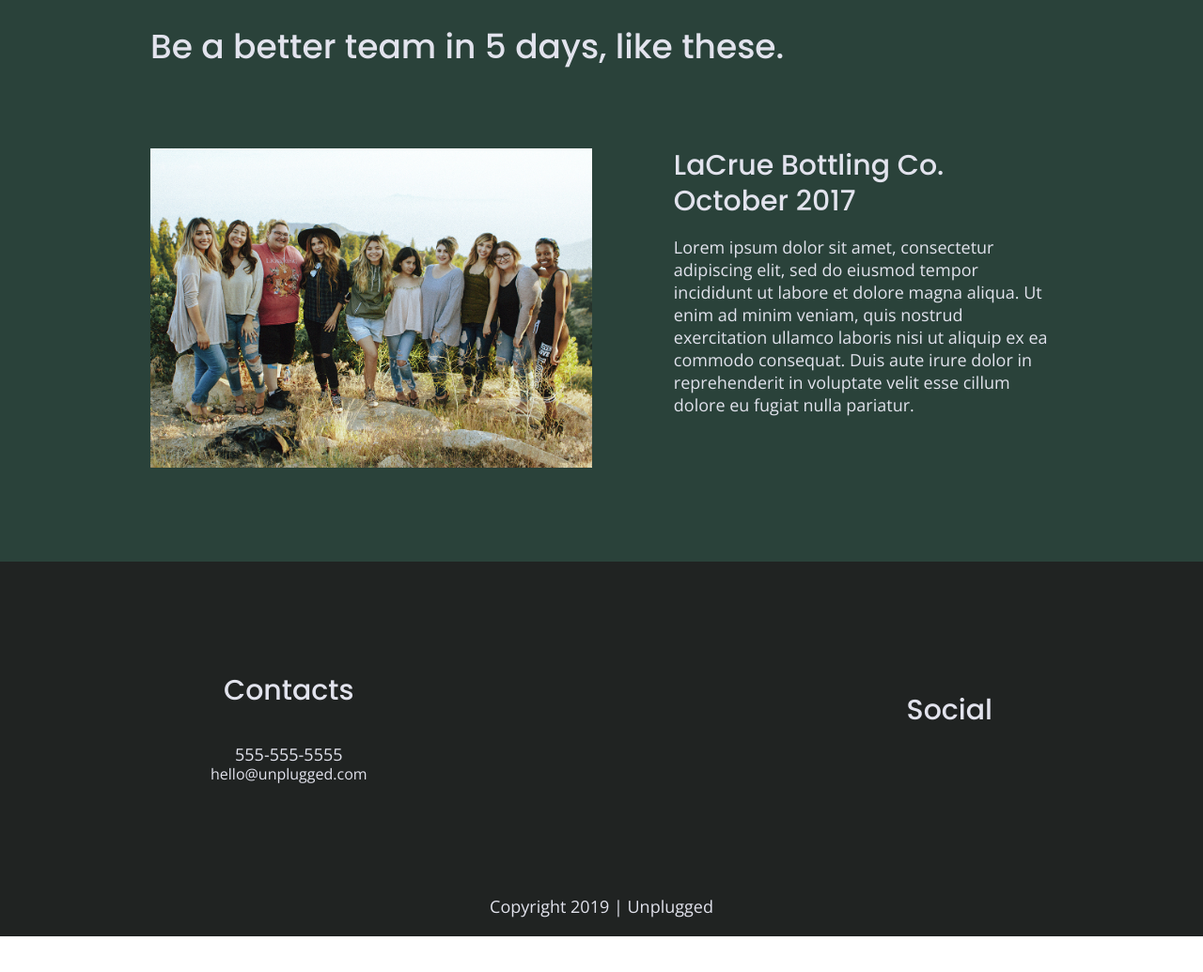
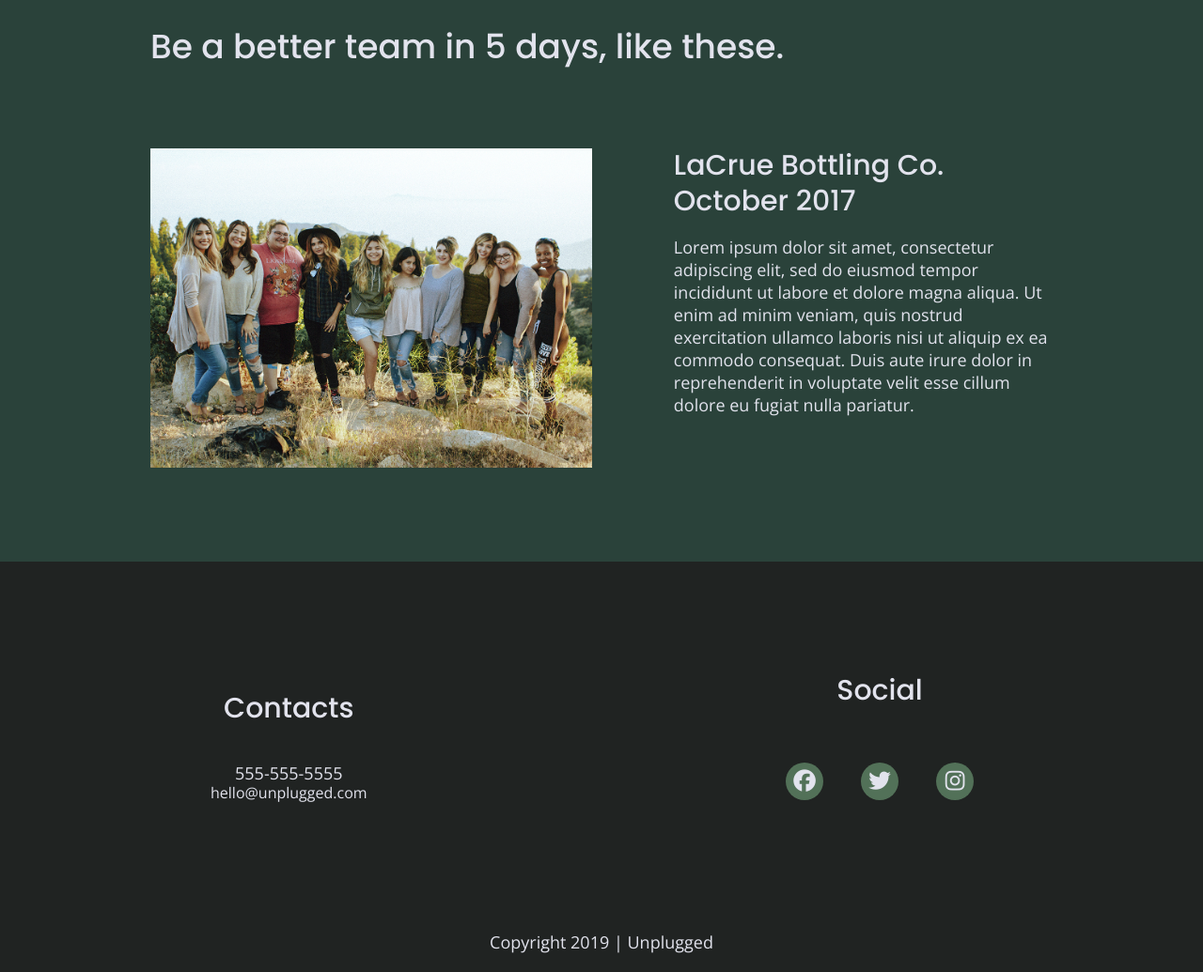
Before and after one commit to Penelope061/206-unplugged, a website built with Parcel: page index.html in a window 1280 px wide. Shown: the part 1996-3031 px from the top of the page at 94% size. Before the commit the page ends 2993 px from the top, so only its background shows below. Built offline with nearby package versions, Linux system fonts and the light colour scheme.

Commit message:
Added social icons

```diff
--- a/css/main.css
+++ b/css/main.css
@@ -235,11 +235,22 @@ footer .social-icons {
 	align-items: center;
 }
 
+
 footer .social-icons p {
 	display: flex;
 	justify-content: center;
 	align-items: center;
+	background-color: #527158;
+	width: 40px;
+	height: 40px;
+	border-radius: 50%;
+	margin: 20px;
 }
+
+footer .social-icons p i {
+	font-size: 1.3125em;
+}
+
 
 footer .copyright {
 	margin: 20px 0;
--- a/index.html
+++ b/index.html
@@ -149,9 +149,9 @@
 		<div class="social">
 			<h4>Social</h4>
 			<div class="social-icons">
-				<p><a href="https://facebook.com/link" target="_blank"></a></p>
-				<p><a href="https://twitter.com/link" target="_blank"></a></p>
-				<p><a href="https://instagram.com/link" target="_blank"></a></p>
+				<p><a href="https://facebook.com/link" target="_blank"><i class="fab fa-facebook"></i></a></p>
+				<p><a href="https://twitter.com/link" target="_blank"><i class="fab fa-twitter"></i></a></p>
+				<p><a href="https://instagram.com/link" target="_blank"><i class="fab fa-instagram"></i></a></p>
 			</div>
 			</div>
 		</div><!-- FOOTER CONTENT ENDS HERE -->
```
